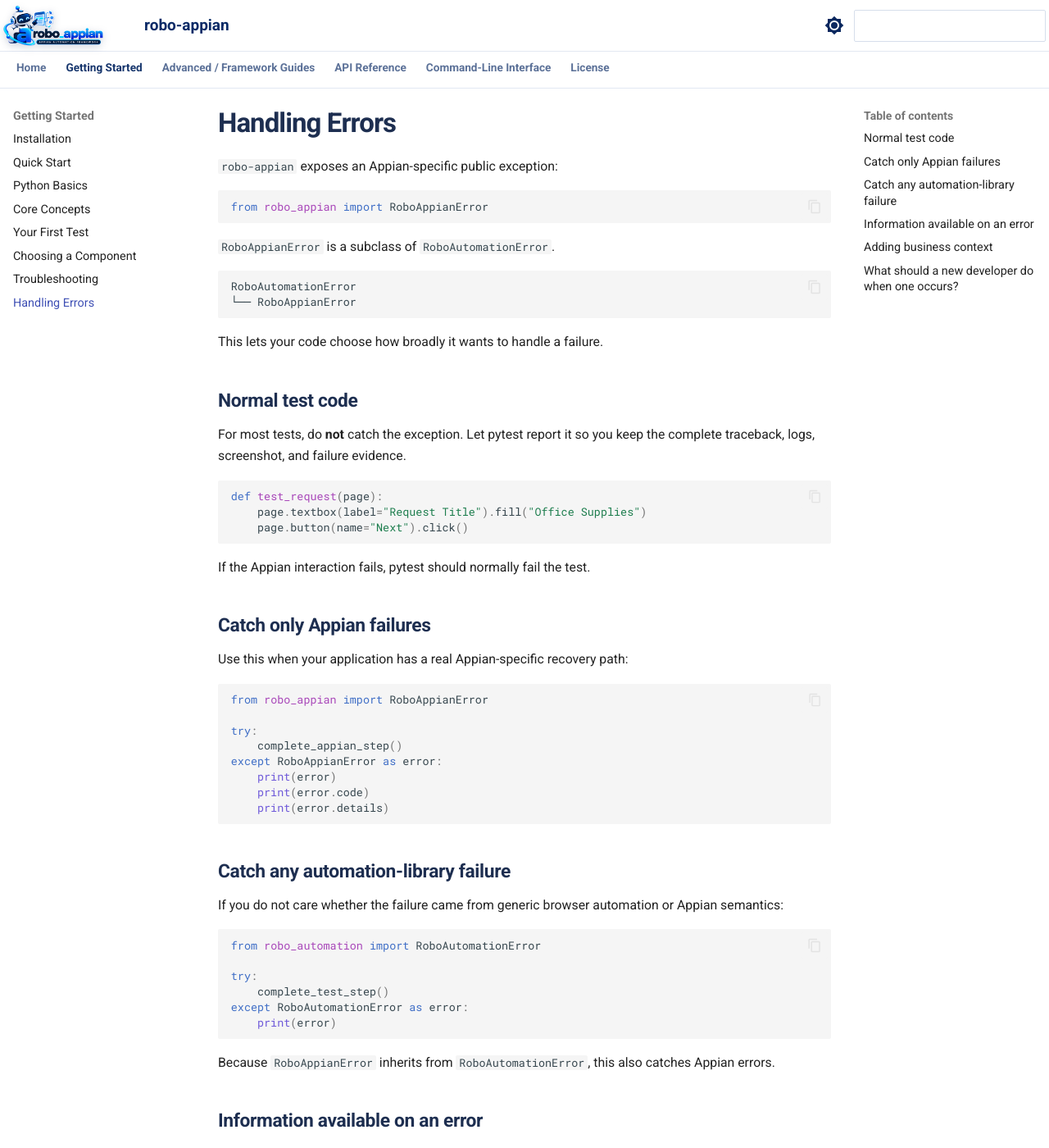
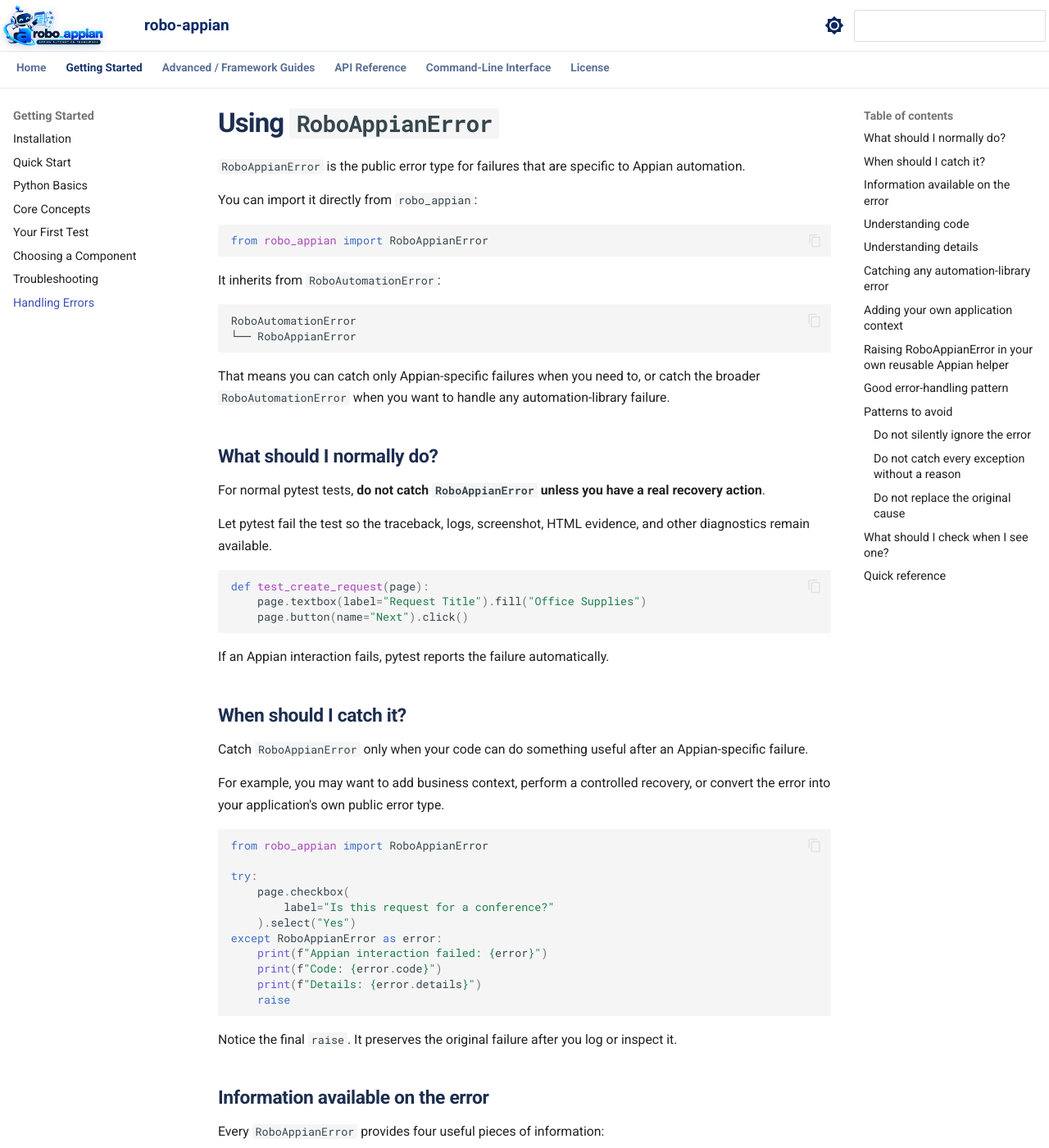
Before and after one commit to dinilmithra/robo-appian, an MkDocs documentation site: the page built from docs/getting-started/error-handling.md, in a window 1280 px wide and 1400 px high. Shown: the whole window at 82% size. Built offline with MkDocs 1.6.1 and Material for MkDocs 9.7.7, drawn with Linux system fonts in a browser that asks for light colours; some of the changed text lies outside the part shown.

Commit message:
docs: enhance error handling documentation for RoboAppianError and update README

````diff
--- a/docs/getting-started/error-handling.md
+++ b/docs/getting-started/error-handling.md
@@ -1,35 +1,70 @@
-# Handling Errors
+# Using `RoboAppianError`
 
-`robo-appian` exposes an Appian-specific public exception:
+`RoboAppianError` is the public error type for failures that are specific to Appian automation.
+
+You can import it directly from `robo_appian`:
 
 ```python
 from robo_appian import RoboAppianError
 ```
 
-`RoboAppianError` is a subclass of `RoboAutomationError`.
+It inherits from `RoboAutomationError`:
 
 ```text
 RoboAutomationError
 └── RoboAppianError
 ```
 
-This lets your code choose how broadly it wants to handle a failure.
+That means you can catch only Appian-specific failures when you need to, or catch the broader `RoboAutomationError` when you want to handle any automation-library failure.
 
-## Normal test code
+## What should I normally do?
 
-For most tests, do **not** catch the exception. Let pytest report it so you keep the complete traceback, logs, screenshot, and failure evidence.
+For normal pytest tests, **do not catch `RoboAppianError` unless you have a real recovery action**.
+
+Let pytest fail the test so the traceback, logs, screenshot, HTML evidence, and other diagnostics remain available.
 
 ```python
-def test_request(page):
+def test_create_request(page):
     page.textbox(label="Request Title").fill("Office Supplies")
     page.button(name="Next").click()
 ```
 
-If the Appian interaction fails, pytest should normally fail the test.
+If an Appian interaction fails, pytest reports the failure automatically.
 
-## Catch only Appian failures
+## When should I catch it?
 
-Use this when your application has a real Appian-specific recovery path:
+Catch `RoboAppianError` only when your code can do something useful after an Appian-specific failure.
+
+For example, you may want to add business context, perform a controlled recovery, or convert the error into your application's own public error type.
+
+```python
+from robo_appian import RoboAppianError
+
+try:
+    page.checkbox(
+        label="Is this request for a conference?"
+    ).select("Yes")
+except RoboAppianError as error:
+    print(f"Appian interaction failed: {error}")
+    print(f"Code: {error.code}")
+    print(f"Details: {error.details}")
+    raise
+```
+
+Notice the final `raise`. It preserves the original failure after you log or inspect it.
+
+## Information available on the error
+
+Every `RoboAppianError` provides four useful pieces of information:
+
+| Value | What it tells you |
+| --- | --- |
+| `str(error)` | Human-readable description of what failed |
+| `error.code` | Stable code that can be used in logs or conditional handling |
+| `error.details` | Structured diagnostic information related to the failure |
+| `error.to_dict()` | Dictionary containing the error type, code, message, and details |
+
+Example:
 
 ```python
 from robo_appian import RoboAppianError
@@ -37,14 +72,81 @@
 try:
     complete_appian_step()
 except RoboAppianError as error:
-    print(error)
+    print(str(error))
     print(error.code)
     print(error.details)
+    print(error.to_dict())
+    raise
 ```
 
-## Catch any automation-library failure
+A dictionary returned by `to_dict()` can look like this:
 
-If you do not care whether the failure came from generic browser automation or Appian semantics:
+```python
+{
+    "type": "RoboAppianError",
+    "code": "RADIO_OPTION_NOT_FOUND",
+    "message": "Could not find the requested Appian radio option.",
+    "details": {
+        "label": "Is this request for a conference?",
+        "value": "Yes",
+    },
+}
+```
+
+The exact `details` keys depend on the operation that failed. Do not assume every error contains the same fields.
+
+## Understanding `code`
+
+The `code` is intended for stable classification. It is safer to check a code than to search for words inside the error message.
+
+Prefer:
+
+```python
+if error.code == "RADIO_OPTION_NOT_FOUND":
+    ...
+```
+
+Avoid:
+
+```python
+if "radio" in str(error):
+    ...
+```
+
+The readable message may improve over time, while a documented code can remain stable.
+
+If no more specific code is supplied, the default code is:
+
+```text
+ROBO_APPIAN_ERROR
+```
+
+## Understanding `details`
+
+`details` contains extra diagnostic values that help explain the failure.
+
+For example:
+
+```python
+{
+    "label": "Are you submitting this travel request for yourself or on behalf of someone else?",
+    "value": "For myself",
+}
+```
+
+Useful detail values may include:
+
+- the visible Appian field label;
+- the value the test tried to select;
+- a component name;
+- an expected state;
+- an actual state.
+
+Use `details` for diagnostics. Do not build test logic that depends on undocumented detail keys.
+
+## Catching any automation-library error
+
+If you do not need to distinguish Appian failures from generic browser/runtime failures, catch `RoboAutomationError` instead:
 
 ```python
 from robo_automation import RoboAutomationError
@@ -52,54 +154,146 @@
 try:
     complete_test_step()
 except RoboAutomationError as error:
-    print(error)
+    print(error.code)
+    raise
 ```
 
 Because `RoboAppianError` inherits from `RoboAutomationError`, this also catches Appian errors.
 
-## Information available on an error
+## Adding your own application context
 
-Every public library error provides:
-
-| Property | Meaning |
-| --- | --- |
-| `str(error)` | Short readable explanation |
-| `error.code` | Stable error code for logs or conditional handling |
-| `error.details` | Extra diagnostic values such as component label or requested value |
-| `error.to_dict()` | Dictionary containing type, code, message, and details |
-
-Example diagnostic information might look like:
+When a reusable helper fails, you may want to explain what your application was doing while preserving the original error.
 
 ```python
-{
-    "label": "Is this request for a conference?",
-    "value": "Yes",
-}
+from robo_appian import RoboAppianError
+
+
+def complete_travel_details(page):
+    try:
+        page.checkbox(
+            label="Are you submitting this travel request for yourself or on behalf of someone else?"
+        ).select("For myself")
+    except RoboAppianError as error:
+        raise RuntimeError(
+            "Could not complete the Travel personal-details section"
+        ) from error
 ```
 
-The contents of `details` depend on the operation that failed. Do not assume every error contains the same keys.
+The `from error` part is important. It keeps the original `RoboAppianError` visible in the traceback.
 
-## Adding business context
+If your consumer project has its own public error type, prefer raising that instead of a generic `RuntimeError`.
 
-Application code can add context without hiding the original failure:
+## Raising `RoboAppianError` in your own reusable Appian helper
+
+If you are building a reusable helper that belongs to an Appian automation library, you can raise `RoboAppianError` directly:
+
+```python
+from robo_appian import RoboAppianError
+
+
+def select_business_option(page, label: str, value: str) -> None:
+    try:
+        page.checkbox(label=label).select(value)
+    except RoboAppianError:
+        raise
+    except Exception as error:
+        raise RoboAppianError(
+            "Could not select the Appian option.",
+            code="BUSINESS_OPTION_SELECTION_FAILED",
+            details={
+                "label": label,
+                "value": value,
+            },
+        ) from error
+```
+
+Use a short, clear message, a stable uppercase error code, and only useful diagnostic details.
+
+## Good error-handling pattern
 
 ```python
 from robo_appian import RoboAppianError
 
 try:
-    select_request_type()
-except RoboAppianError as exc:
-    raise RuntimeError(
-        "Could not complete the Request Type section"
-    ) from exc
+    perform_appian_operation()
+except RoboAppianError as error:
+    logger.error(
+        "Appian operation failed. code=%s details=%s",
+        error.code,
+        error.details,
+    )
+    raise
 ```
 
-The original `RoboAppianError` remains visible in the traceback.
+This gives you extra logging without hiding the actual test failure.
 
-## What should a new developer do when one occurs?
+## Patterns to avoid
 
-1. Read the short error message.
-2. Look at the screenshot and HTML report if the test produced them.
-3. Check `error.code` and `error.details` in the log when available.
-4. Read the original cause at the bottom of the traceback.
-5. Fix the test, data, or application problem rather than catching and ignoring the exception.
+### Do not silently ignore the error
+
+Avoid:
+
+```python
+try:
+    perform_appian_operation()
+except RoboAppianError:
+    pass
+```
+
+The test may continue in an invalid state and fail later with a less useful error.
+
+### Do not catch every exception without a reason
+
+Avoid:
+
+```python
+try:
+    perform_appian_operation()
+except Exception:
+    ...
+```
+
+Use the narrowest error type that matches the recovery you actually support.
+
+### Do not replace the original cause
+
+Avoid:
+
+```python
+except RoboAppianError:
+    raise RuntimeError("Something failed")
+```
+
+Prefer:
+
+```python
+except RoboAppianError as error:
+    raise RuntimeError("Could not complete the request step") from error
+```
+
+## What should I check when I see one?
+
+1. Read the error message at the bottom of the traceback.
+2. Check `error.code` if it is shown in the log.
+3. Review `error.details` for the field/value/state involved.
+4. Open the failure screenshot or HTML evidence.
+5. Check whether the visible application state matches the test data.
+6. Look at the original chained exception if one is present.
+7. Fix the application interaction, selector, data, or expected state rather than suppressing the exception.
+
+## Quick reference
+
+```python
+from robo_appian import RoboAppianError
+
+try:
+    do_something_with_appian()
+except RoboAppianError as error:
+    print(str(error))       # readable message
+    print(error.code)       # stable classification
+    print(error.details)    # diagnostic context
+    print(error.to_dict())  # structured representation
+    raise                   # preserve the failure
+```
+
+For the generated class/API details, see [RoboAppianError API Reference](../api/errors.md).
--- a/mkdocs.yml
+++ b/mkdocs.yml
@@ -88,8 +88,6 @@
       - Pytest Integration: guides/pytest-integration.md
       - Browser Management: guides/browser-management.md
       - Components: guides/components.md
-      - Development: guides/development.md
-      - Publishing Docs: guides/publishing-docs.md
   - API Reference:
       - Overview: api/index.md
       - Appian Page and Locator: api/appian-page.md
````
Also changed, not shown: README.md (+1 -1 lines), docs/api/errors.md (+16 -0 lines).
